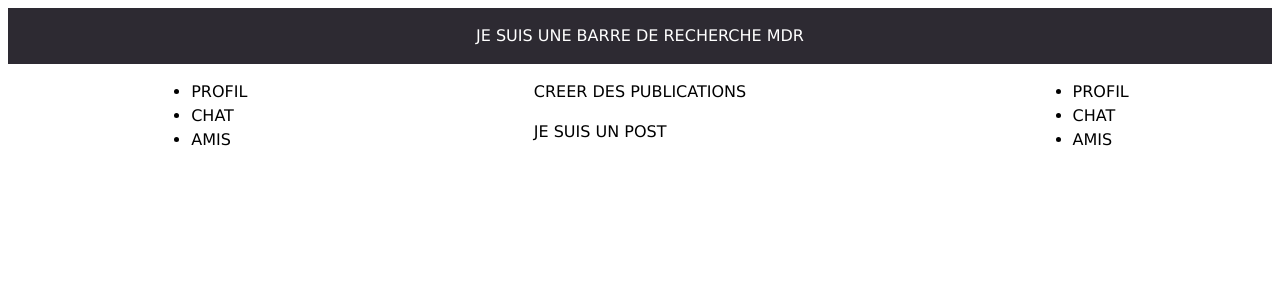
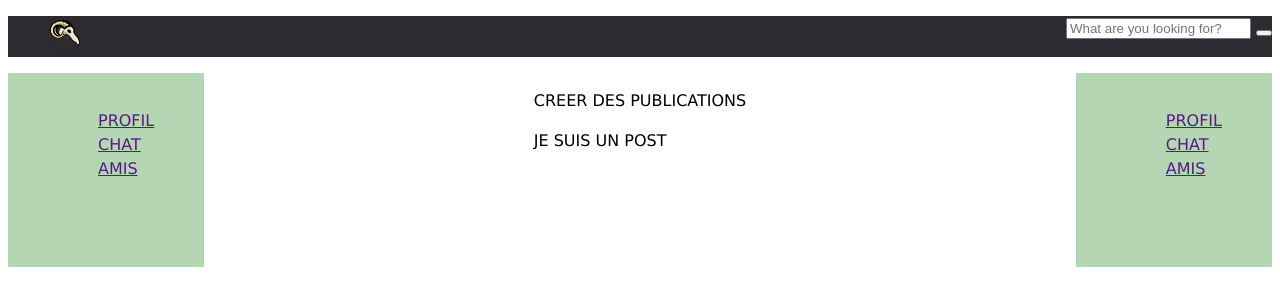
Before and after one commit to carmenching/ZBook, a PHP site: page / in a window 1280 px wide. Shown: the top 306 px of the page. Run offline with PHP 8.4, Linux system fonts and the light colour scheme.

Commit message:
search bar

```diff
--- a/index.html
+++ b/index.html
@@ -8,18 +8,26 @@
 
 	<!-- barre du haut, contiendra logo, shearchbar etc -->
 	<div id="TOPBAR">
-		<p>JE SUIS UNE BARRE DE RECHERCHE MDR</p>
+		<ul id="TOPBARLIST">
+			<li><a href=""><img src="mainlogo.png" id="LOGO"></a></li>
+			<li>
+				<div class="search">
+    				<input type="text" class="searchTerm" placeholder="What are you looking for?">
+    				<button type="submit" class="searchButton"></button>
+        		</div>
+        	</li>
+		</ul>
 	</div>
 
 <!-- contient la page en elle même, timeline + barre latérale, .... -->
 <div id="FULLPAGE">
 
 	<!-- Barre latérale gauche -->
-	<div id="LEFTBAR">
-		<ul>
-			<li>PROFIL</li>
-			<li>CHAT</li>
-			<li>AMIS</li>
+	<div class="sidebar">
+		<ul id="LEFTBAR">
+			<li><a href="">PROFIL</a></li>
+			<li><a href="">CHAT</a></li>
+			<li><a href="">AMIS</a></li>
 		</ul>
 	</div>
 
@@ -35,7 +43,7 @@
 		<div id="TIMELINE">
 
 			<!-- ceci est un type post: -->
-			<article class="FULLPOST">
+			<article class="fullpost">
 				<span>
 					<p>JE SUIS UN POST</p>
 				</span>
@@ -45,11 +53,11 @@
 	</div>
 
 	<!-- Barre latérale de menu -->
-	<div id="RIGHTBAR">
-		<ul>
-			<li>PROFIL</li>
-			<li>CHAT</li>
-			<li>AMIS</li>
+	<div class="sidebar">
+		<ul id="RIGHTBAR">
+			<li><a href="">PROFIL</a></li>
+			<li><a href="">CHAT</a></li>
+			<li><a href="">AMIS</a></li>
 		</ul>
 	</div>
 </div>
--- a/style.css
+++ b/style.css
@@ -3,6 +3,10 @@ html {
 	font-size: 1rem;
 	font-weight: 400;
 	line-height: 1.5;
+}
+
+ul {
+	list-style: none;
 }
 
 
@@ -12,19 +16,25 @@ html {
 
 
 
+/*   	FEED      */
+#TOPBAR {
+	background-color: #2D2A32;
+	color: #FFEFBD;
+}
+	#TOPBARLIST{
+		vertical-align: middle;
+		display: flex;
+		justify-content: space-between;
+	}
+		#LOGO{
+			width: 34px;
+			height: 34px;
+		}
 
-
-/*   	FEED     */
-#TOPBAR {
-	display: flex;
-	justify-content: space-around;
-	background-color: #2D2A32;
-	color: white;
-}
 
 #FULLPAGE {
 	display: flex;
-	justify-content: space-around;
+	justify-content: space-between;
 }
 
 	#LEFTBAR {
@@ -47,6 +57,12 @@ html {
 
 	}
 
-.FULLPOST {
+.fullpost {
 
 }
+
+
+.sidebar {
+	background-color: #B5D6B2;
+	padding: 20px 50px 70px 50px;
+}
```
